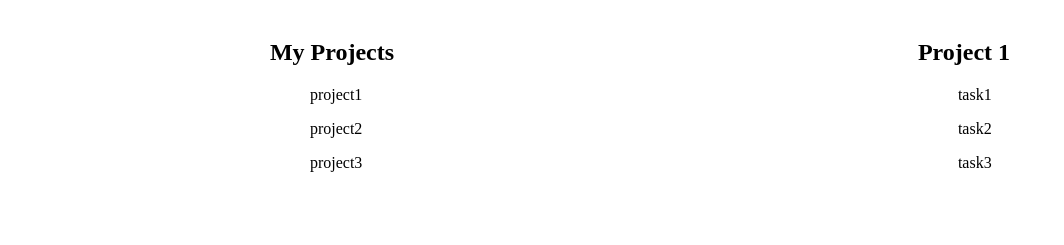
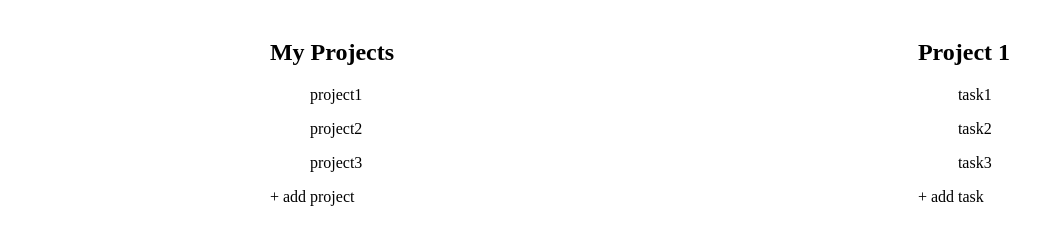
Before and after one commit to angiee39/todo-list, a website built with webpack: page dist/index.html in a window 1280 px wide. Shown: the part 61-306 px from the top of the page, without its empty margins (0-1064 px from the left). Built offline with nearby package versions, Linux system fonts and the light colour scheme.

Commit message:
Created add project and add task functionality with dummy content.

```diff
--- a/src/home.js
+++ b/src/home.js
@@ -1,7 +1,7 @@
-import tasks from './task'
+import { tasks } from './task'
 let t = tasks;
 
-const home = () => {
+const renderHome = () => {
   const div = document.createElement('div')
   div.setAttribute('id', 'home')
 
@@ -15,7 +15,30 @@
     tasks.innerHTML += `<ul> ${t[i]} </ul>`
   }
   div.appendChild(tasks)
+
+  const btn = document.createElement('div')
+  btn.setAttribute('id', 'addTaskBtn')
+  btn.innerHTML = "+ add task"
+  div.appendChild(btn)
+
+  const taskForm = document.createElement('div')
+  taskForm.setAttribute('id', 'taskForm')
+  taskForm.classList.add('hide')
+
+  const input = document.createElement('input')
+  input.setAttribute('id', 'tinput')
+  input.setAttribute('type', 'text')
+  input.setAttribute('placeholder', 'Task name')
+  input.setAttribute('autofocus', 'on')
+  taskForm.appendChild(input)
+  const button = document.createElement('button')
+  button.setAttribute('id', 'addTBtn')
+  button.textContent = "Add"
+  taskForm.appendChild(button)
+
+  div.appendChild(taskForm)
+
   return div
 }
 
-export default home
+export default renderHome
--- a/src/index.js
+++ b/src/index.js
@@ -1,11 +1,15 @@
-import _ from 'lodash';
+// import _ from 'lodash';
 import './style.css';
-import sideBar from './sidebar'
-import home from './home'
+import { renderSideBar } from './sidebar'
+import renderHome from './home'
+import { project } from './project';
+import { task } from './task'
+
 
 const header = document.getElementById('header')
 const content = document.getElementById('content')
 content.classList.add('flex-container')
+
 const left = document.createElement('div')
 content.appendChild(left)
 const right = document.createElement('div')
@@ -20,15 +24,51 @@
 }
 header.appendChild(headerTitle())
 
+function renderContent() {
+  left.innerHTML = ""
+  right.innerHTML = ""
+  left.appendChild(renderSideBar())
+  right.appendChild(renderHome())
+  readyAddProject()
+  readyAddTask()
+}
+renderContent()
 
-function sidebarContent() {
-  const element = sideBar()
-  return element
+function readyAddProject() {
+  const btn = document.getElementById('addProjectBtn')
+  btn.addEventListener('click', (e) => {
+    btn.classList.add('hide')
+    const projectFrom = document.getElementById('projectForm')
+    projectFrom.classList.remove('hide')
+
+    const addBtn = document.getElementById('addPBtn')
+    addBtn.addEventListener('click', (e) => {
+      const pojectTitle = document.getElementById('pinput').value
+      const newProject = project(pojectTitle)
+      newProject.addProject(newProject)
+      projectFrom.classList.add('hide')
+      btn.classList.remove('hide')
+      renderContent()
+    })
+  })
 }
-left.appendChild(sidebarContent())
 
-function homeContent() {
-  const element = home()
-  return element
+function readyAddTask() {
+  const btn = document.getElementById('addTaskBtn');
+  btn.addEventListener('click', (e) => {
+    btn.classList.add('hide')
+    // const taskForm = document.getElementById('taskForm')
+    taskForm.classList.remove('hide')
+
+    const addBtn = document.getElementById('addTBtn')
+    addBtn.addEventListener('click', (e) => {
+      const taskTitle = document.getElementById('tinput').value
+      const newTask = task(taskTitle)
+      newTask.addTask(newTask)
+      taskForm.classList.add('hide')
+      btn.classList.remove('hide')
+      renderContent()
+    })
+
+  });
 }
-right.appendChild(homeContent())
--- a/src/project.js
+++ b/src/project.js
@@ -1,11 +1,13 @@
 let projects = ['project1', 'project2', 'project3']
 
 const project = title => {
-  const changeTitle = () => {}
-  const addProject = () => {}
-  const removeProject = () => {}
+  const addProject = (newProject) => {
+    projects.push(newProject)
+  };
+  const changeTitle = (title) => {};
+  const removeProject = (title) => {};
 
-  return {title, changeTitle, addProject, removeProject}
+  return {title, addProject, changeTitle, removeProject}
 }
 
-export default projects
+export { projects, project }
--- a/src/sidebar.js
+++ b/src/sidebar.js
@@ -1,7 +1,8 @@
-import projects from './project'
+import { projects } from './project'
+
 let p = projects
 
-const sideBar = () => {
+const renderSideBar = () => {
   const div = document.createElement('div')
   div.setAttribute('id', 'sidebar')
 
@@ -15,7 +16,30 @@
     projects.innerHTML += `<ul> ${p[i]} </ul>`
   }
   div.appendChild(projects)
+
+  const btn = document.createElement('div')
+  btn.setAttribute('id', 'addProjectBtn')
+  btn.innerHTML = "+ add project"
+  div.appendChild(btn)
+
+  const projectForm = document.createElement('div')
+  projectForm.setAttribute('id', 'projectForm')
+  projectForm.classList.add('hide')
+
+  const input = document.createElement('input')
+  input.setAttribute('id', 'pinput')
+  input.setAttribute('type', 'text')
+  input.setAttribute('placeholder', 'Project name')
+  input.setAttribute('autofocus', 'on')
+  projectForm.appendChild(input)
+  const button = document.createElement('button')
+  button.setAttribute('id', 'addPBtn')
+  button.textContent = "Add"
+  projectForm.appendChild(button)
+
+  div.appendChild(projectForm)
+
   return div
 }
 
-export default sideBar
+export { renderSideBar };
--- a/src/style.css
+++ b/src/style.css
@@ -3,3 +3,7 @@
   flex-direction: row;
   justify-content: space-around;
 }
+
+.hide {
+  display: none;
+}
--- a/src/task.js
+++ b/src/task.js
@@ -1,17 +1,19 @@
 let tasks = ['task1', 'task2', 'task3']
 
 const task = (title, date, priority, description, completed) => {
+  const addTask = (newTask) => {
+    tasks.push(newTask)
+  }
   const project = () => {}
   const changeTitle = () => {}
   const changeDate = () => {}
   const changePriotiry = () => {}
   const changeDescription = () => {}
   const changeCompleted = () => {}
-  const addTask = () => {}
   const removeTask = () => {}
 
   return {title, date, priority, description, completed, changeTitle, changeDate,
     changePriotiry, changeDescription, changeCompleted, addTask, removeTask}
 }
 
-export default tasks
+export { tasks, task }
```
Also changed, not shown: dist/bundle.js.
